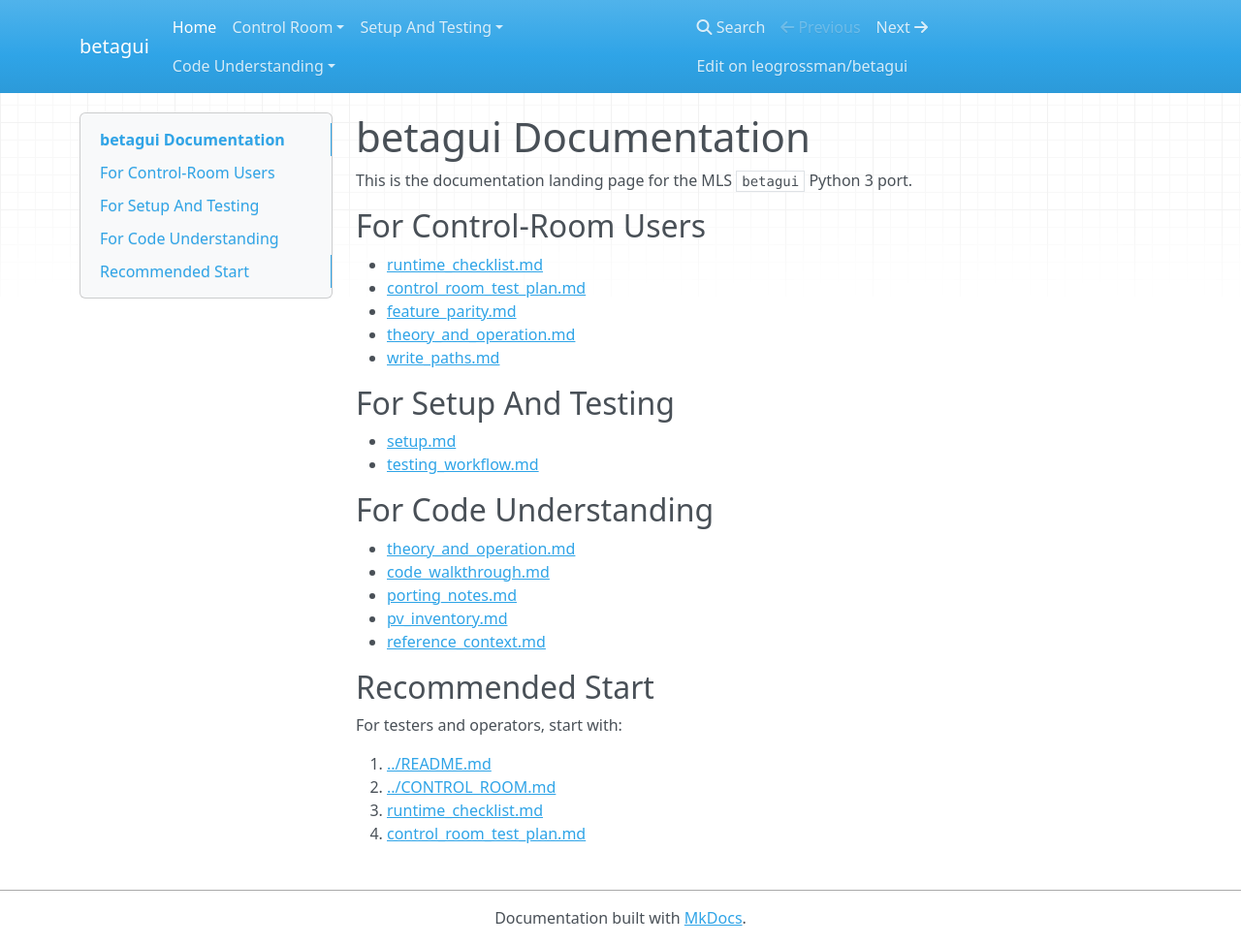
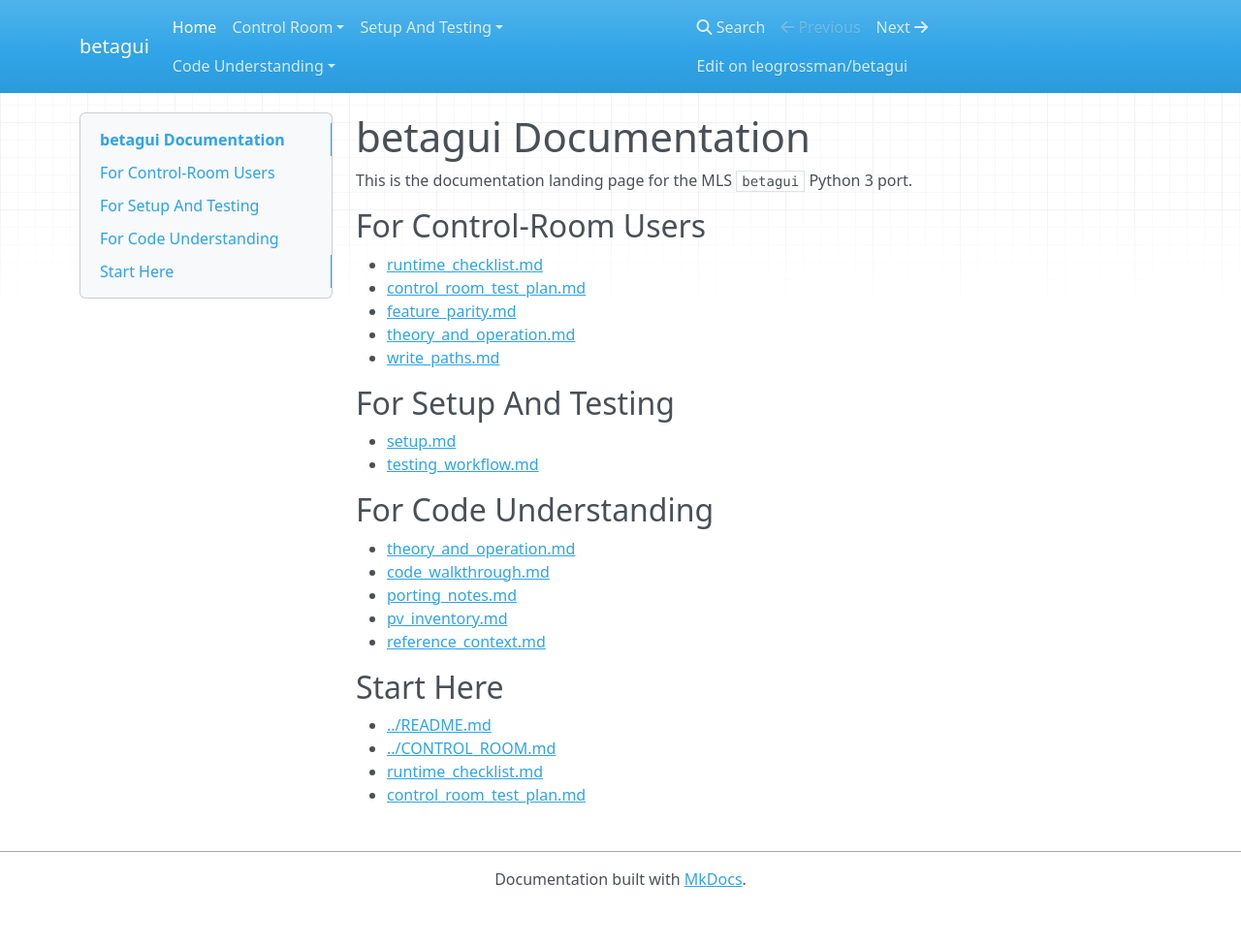
Before and after one commit to leogrossman/betagui, an MkDocs documentation site: the page built from docs/index.md, in a window 1280 px wide and 975 px high. Shown: the whole window at 97% size. Built offline with MkDocs 1.6.1, drawn with Linux system fonts in a browser that asks for light colours; nearby versions of some CDN libraries.

Commit message:
Clean documentation wording

```diff
--- a/docs/index.md
+++ b/docs/index.md
@@ -23,11 +23,9 @@ This is the documentation landing page for the MLS `betagui` Python 3 port.
 - [pv_inventory.md](pv_inventory.md)
 - [reference_context.md](reference_context.md)
 
-## Recommended Start
+## Start Here
 
-For testers and operators, start with:
-
-1. [../README.md](../README.md)
-2. [../CONTROL_ROOM.md](../CONTROL_ROOM.md)
-3. [runtime_checklist.md](runtime_checklist.md)
-4. [control_room_test_plan.md](control_room_test_plan.md)
+- [../README.md](../README.md)
+- [../CONTROL_ROOM.md](../CONTROL_ROOM.md)
+- [runtime_checklist.md](runtime_checklist.md)
+- [control_room_test_plan.md](control_room_test_plan.md)
```
Also changed, not shown: CONTROL_ROOM.md (+0 -1 lines), README.md (+2 -3 lines).
